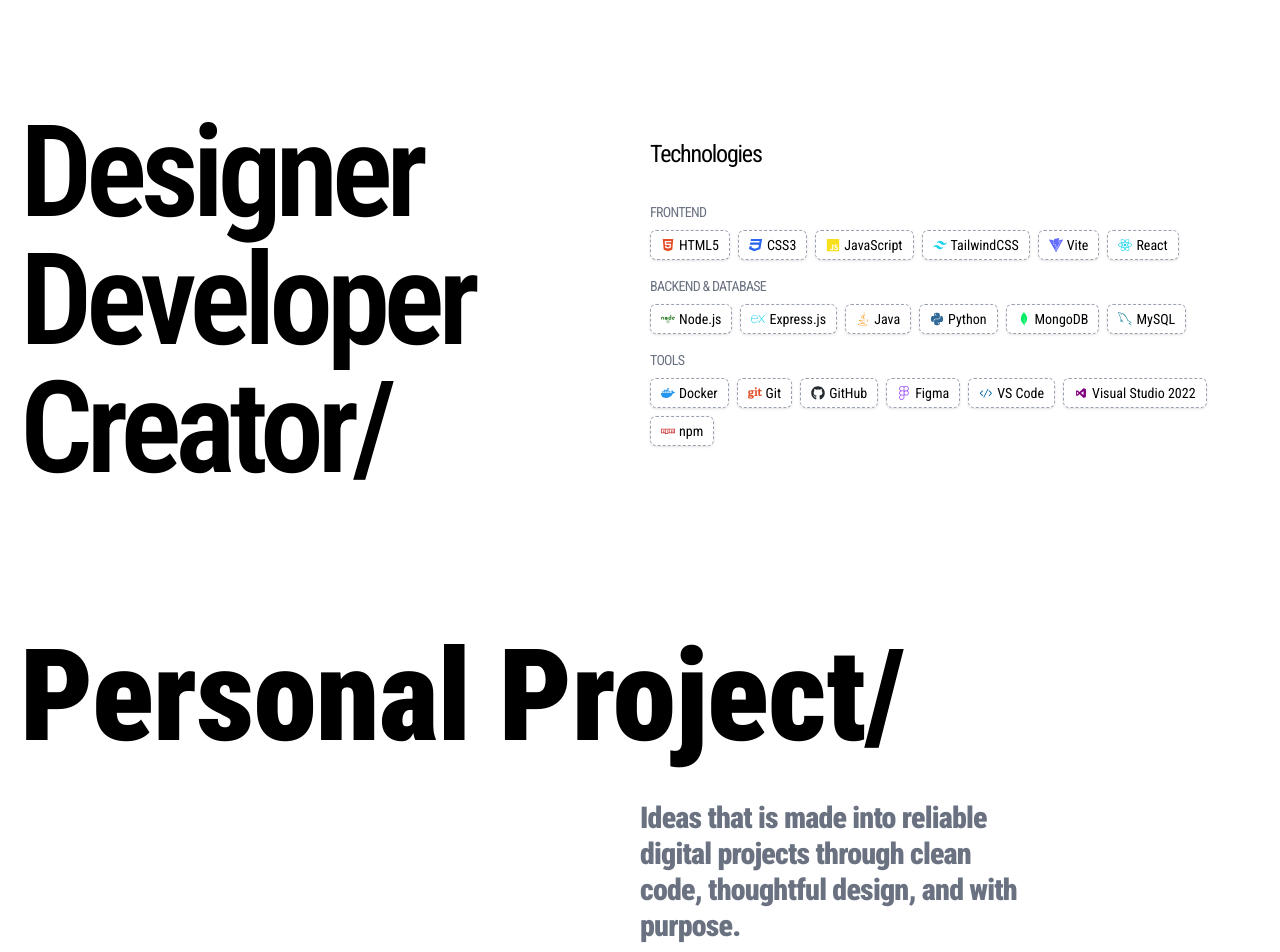
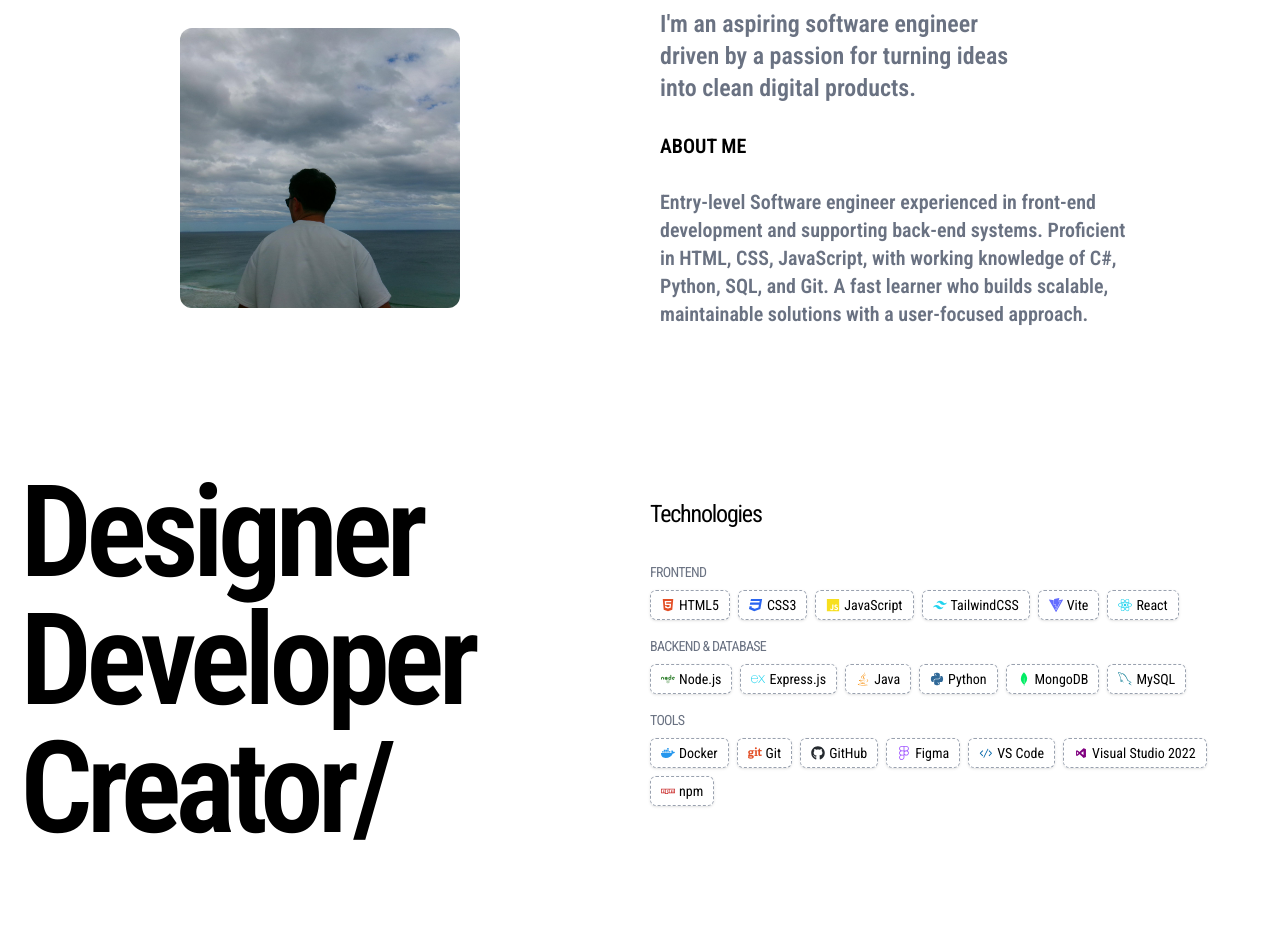
Before and after one commit to allanrodneyyy/Personal-Portfolio, a React (Vite) app: page / in a window 1280 px wide. Shown: the part 960-1912 px from the top of the page. Built offline with nearby package versions, Linux system fonts and the light colour scheme.

Commit message:
Added about me component

```diff
--- a/src/App.jsx
+++ b/src/App.jsx
@@ -8,6 +8,7 @@ import { Routes, Route } from 'react-router'
 import Particles from './components/Animations/Particles'
 import AnimatedContent from './components/Animations/AnimatedContent'
 import Contributions from './components/Contributions'
+import { AboutMe } from './components/AboutMe'
 
 
 function App() {
@@ -69,7 +70,9 @@ function App() {
         threshold={0.3}
         delay={0}
       >
+        <AboutMe></AboutMe>
         <Skills />
+
       </AnimatedContent>
 
 
--- /dev/null
+++ b/src/components/AboutMe.jsx
@@ -0,0 +1,22 @@
+import profilePicture from '../assets/me.jpg'
+
+export function AboutMe() {
+  return (
+    <section className="grid grid-cols-1 sm:grid-cols-2 place-items-center">
+      <div className='p-5 sm:w-1/2'>
+        <img src={profilePicture} alt="" className='rounded-xl' />
+      </div>
+      <div className='flex flex-col w-full h-full  gap-2 text-gray-500 font-roboto-condensed font-semibold sm:align-center sm:justify-center'>
+        <div className='p-5 sm:w-[66%]'>
+          <p className='text-base sm:text-2xl'>I'm an aspiring software engineer driven by a passion for turning ideas into clean digital products.</p>
+        </div>
+        <p className='px-5 text-xl sm:text-xl text-black font-semibold'>ABOUT ME</p>
+        <div className='flex gap-10 p-5 sm:w-[80%]'>
+          <p className='text-sm sm:text-xl'>Entry-level Software engineer experienced in front-end development and supporting back-end systems. Proficient in HTML,
+            CSS, JavaScript, with working knowledge of C#, Python, SQL, and Git. A fast learner who builds scalable, maintainable solutions
+            with a user-focused approach.</p>
+        </div>
+      </div>
+    </section>
+  );
+}
--- a/src/components/Projects.jsx
+++ b/src/components/Projects.jsx
@@ -8,8 +8,8 @@ export function Projects() {
   return (
     <section id="projects" className="min-h-screen font-black p-5
     font-roboto-condensed tracking-tighter ">
-      <div className="grid grid-cols-1 gap-10 mb-20 ">
-        <p className="text-6xl md:text-9xl">Personal Project/ </p>
+      <div className="grid grid-cols-1 gap-10 mb-10 ">
+        <p className="text-5xl md:text-9xl font-semibold">Personal Project/ </p>
         <div className="grid grid-cols-1 sm:grid-cols-2">
           <div></div>
           <p className='sm:flex md:w-sm text-base w-3/4 sm:text-3xl text-gray-500'>
@@ -31,7 +31,7 @@ export function Projects() {
           </h1>
         </div>
 
-        <div className="space-y-10">
+        <div className="space-y-5">
           <Images setProjectNumber={setProjectNumber} />
         </div>
 
```
Also changed, not shown: src/assets/me.jpg (added).
